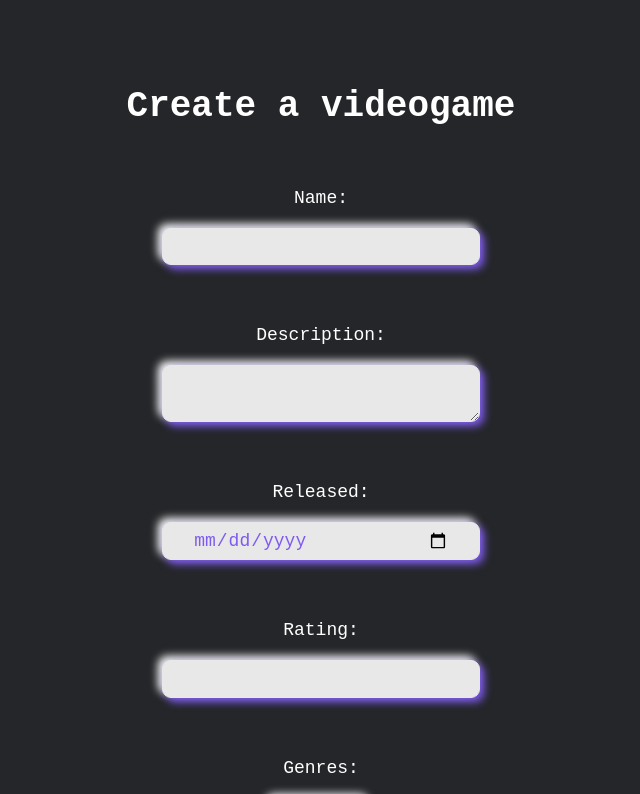
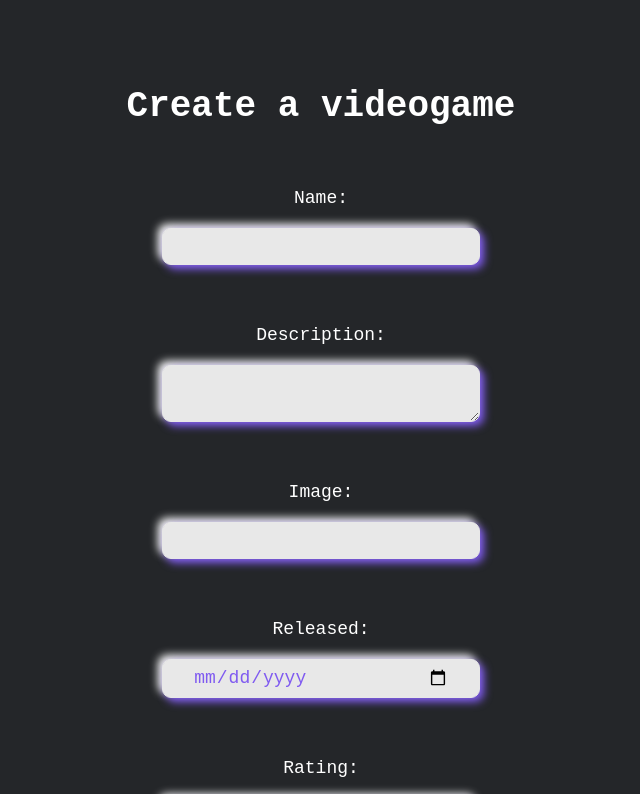
Before and after one commit to diegofvaz/videogames, a React (Create React App) app in the folder client/: page /create in a window 1280 px wide. Shown: the top 794 px of the page, without its empty margins (319-959 px from the left). Built offline with nearby package versions, Linux system fonts and the light colour scheme; no server answers.

Commit message:
add image form

```diff
--- a/client/src/components/CreateVideogame/CreateVideogame.jsx
+++ b/client/src/components/CreateVideogame/CreateVideogame.jsx
@@ -17,9 +17,9 @@ function validate (input) {
         errors.name = 'Solo se aceptan letras, numeros, guiones medios y parentesis'
     }
 
-    // if(input.image.length !== 0 && !/^(https?|chrome):\/\/[^\s$.?#].[^\s]*$/.test(input.image)){
-    //     errors.image='invalid URL'
-    // }
+    if(input.image.length === 0 || !/^(https?|chrome):\/\/[^\s$.?#].[^\s]*$/.test(input.image)){
+        errors.image='invalid URL'
+    }
 
     if(!input.description) {
         errors.description = 'La descripcion es requerida'
@@ -44,7 +44,6 @@ function validate (input) {
     if(!input.platforms.length || input.platforms.length >5){
         errors.platforms = "Solo se aceptan hasta 5 plataformas"
     }
-
     return errors
 }
 
@@ -53,7 +52,7 @@ const CreateVideogame = () => {
 
     const [input, setInput] = useState({
         name: '',
-        //image: '',
+        image: '',
         description: '',
         released: '',
         rating: '',
@@ -88,7 +87,7 @@ const CreateVideogame = () => {
                 dispatch(createVideogame(input));
                 setInput({
                     name: "",
-                    //image: "",
+                    image: "",
                     description: "",
                     released: "",
                     rating: "",
@@ -173,6 +172,14 @@ const CreateVideogame = () => {
                 <br/>
                 <br/>
                 <br/>
+                <label className={style.label}>Image:</label>
+                <input className={style.input} type="text" name="image" value={input.image} onChange={(e) => handleInputChange(e)} />
+                {errors.image && (
+                <p className={style.error}>{errors.image}</p>
+                )}
+                <br/>
+                <br/>
+                <br/>
                 <label className={style.label}>Released:</label>
                 <input className={style.input} type="date" name="released" value={input.released} onChange={(e) => handleInputChange(e)} />
                 {errors.released && (
```
